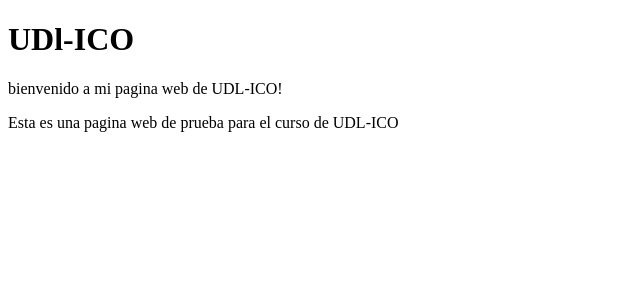
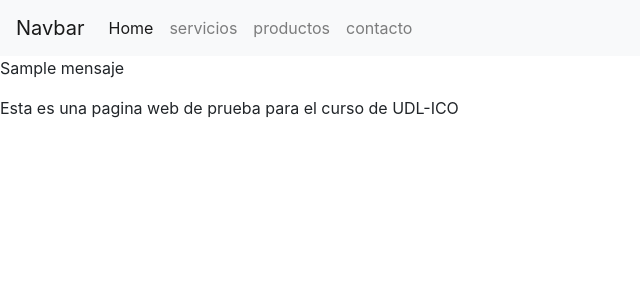
Before and after one commit to CChavez-Navarrete/AppWeb01, a Flask app: template templates/index.html in a window 1280 px wide. Shown: the top 300 px of the page, without its empty margins (0-640 px from the left). Run offline with Flask 3, Linux system fonts and the light colour scheme; the template is opened without the code that fills it: most values are stand-ins (such as "Sample title", 1, 10 or a date in 2020).

Commit message:
implementacion nav bar

```diff
--- a/server.py
+++ b/server.py
@@ -2,6 +2,25 @@ from flask import Flask, render_template
 
 app = Flask(__name__)
 
-@app.route('/')
+@app.route('/home')
 def home():
-    return render_template('index.html')
+    return render_template('index.html', titulo='Home',mensaje='Bienvenido a mi sitio web')
+
+@app.route('/servicios')
+def servicios():
+    return render_template('servicios.html', titulo='Servicios', mensaje='Estos son los servicios que ofrecemos')
+
+@app.route('/contacto')
+def contacto():
+    return render_template('contacto.html', titulo='Contacto', mensaje='Contáctanos')
+
+@app.route('/productos')
+def productos():
+    return render_template('productos.html', titulo='Productos', mensaje='Estos son los productos que ofrecemos')
+
+
+
+
+
+if __name__ == '__main__':
+    app.run(debug=True,port=5050)
--- a/templates/index.html
+++ b/templates/index.html
@@ -1,13 +1,40 @@
 <!Doctype html>
 <html lang="en">
     <head>
+        <link rel="stylesheet" href="https://cdn.jsdelivr.net/npm/bootstrap@4.6.2/dist/css/bootstrap.min.css" integrity="sha384-xOolHFLEh07PJGoPkLv1IbcEPTNtaed2xpHsD9ESMhqIYd0nLMwNLD69Npy4HI+N" crossorigin="anonymous">
         <meta charset="UTF-8">
         <meta name="viewport" content="width=device-width, initial-scale=1.0">
-        <title>UDl-ICO</title>
+        <title>{{ titulo }}</title>
     </head>
+
     <body>
-        <h1>UDl-ICO</h1>
-        <p>bienvenido a mi pagina web de UDL-ICO!</p>
+        <nav class="navbar navbar-expand-lg navbar-light bg-light">
+  <a class="navbar-brand" href="#">Navbar</a>
+  <button class="navbar-toggler" type="button" data-toggle="collapse" data-target="#navbarNav" aria-controls="navbarNav" aria-expanded="false" aria-label="Toggle navigation">
+    <span class="navbar-toggler-icon"></span>
+  </button>
+  <div class="collapse navbar-collapse" id="navbarNav">
+    <ul class="navbar-nav">
+      <li class="nav-item active">
+        <a class="nav-link" href="#">Home <span class="sr-only">(current)</span></a>
+      </li>
+      <li class="nav-item">
+        <a class="nav-link" href="{{ url_for('servicios') }}">servicios</a>
+      </li>
+      <li class="nav-item">
+        <a class="nav-link" href="{{ url_for('productos') }}">productos</a>
+      </li>
+      <li class="nav-item">
+        <a class="nav-link" href="{{ url_for('contacto') }}">contacto</a>
+      </li>
+    </ul>
+  </div>
+</nav>
+
+
+
+
+        <p>{{ mensaje }}</p>
         <p>Esta es una pagina web de prueba para el curso de UDL-ICO</p>
     </body>
 </html>
```
Also changed, not shown: templates/contacto.html (added, +12 -0 lines), templates/productos.html (added, +17 -0 lines), templates/servicios.html (added, +17 -0 lines).
